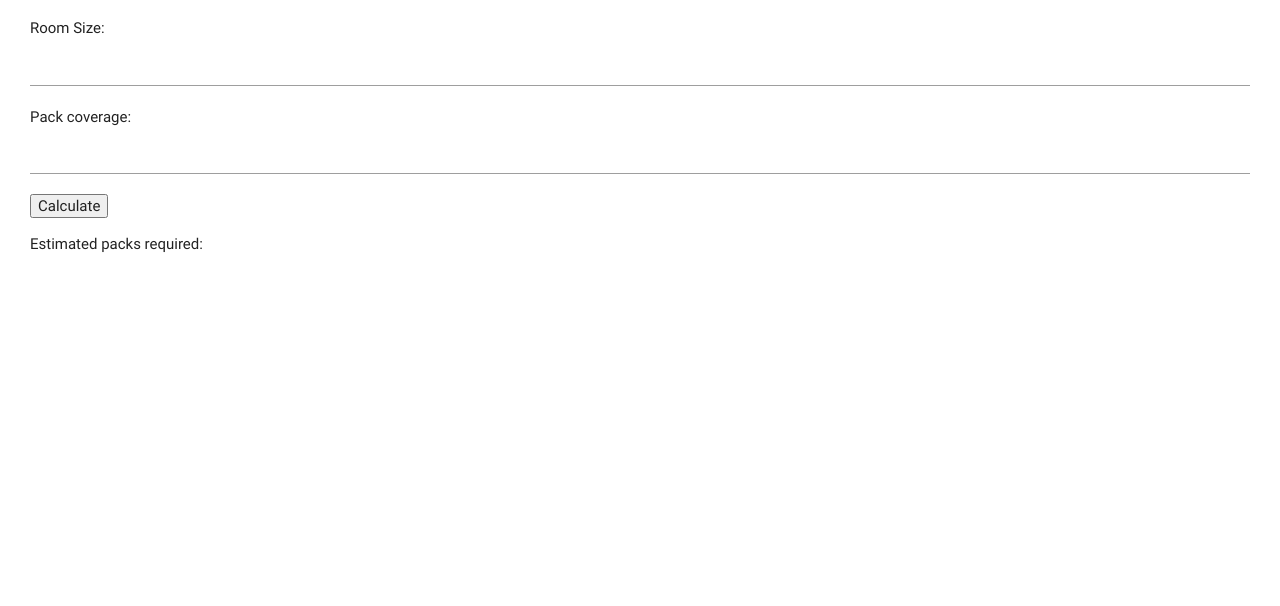
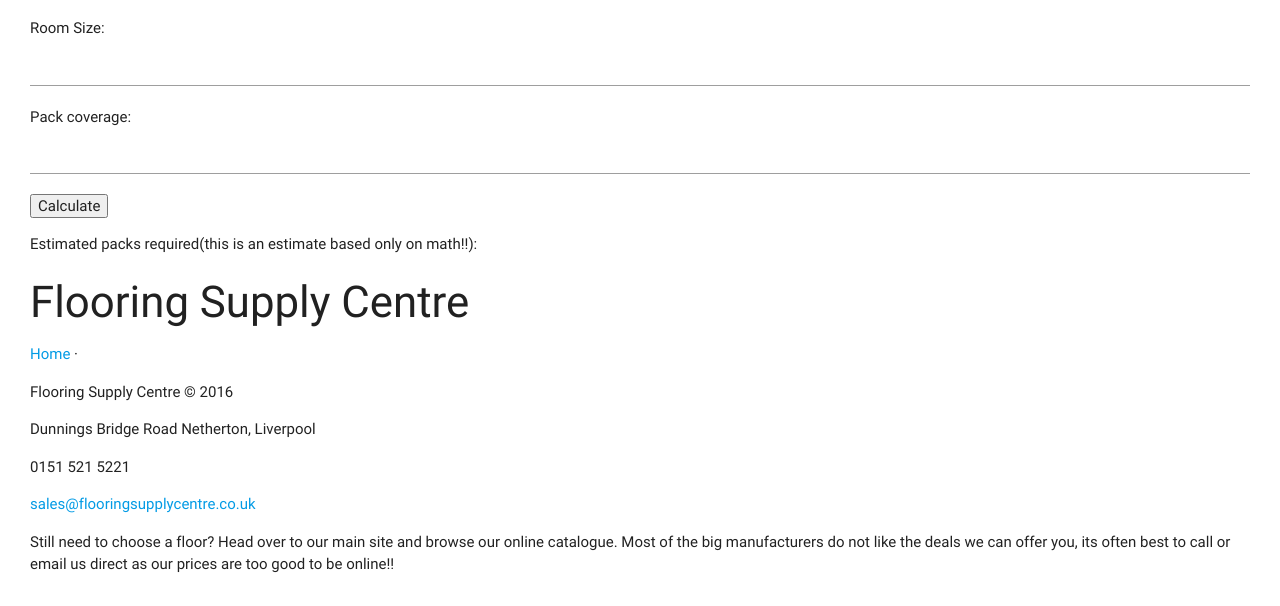
Before and after one commit to Lawqq/floorcalcu, a PHP site: page / in a window 1280 px wide. Shown: the part 543-1149 px from the top of the page. Before the commit the page ends 795 px from the top, so only its background shows below. Run offline with PHP 8.4, Linux system fonts and the light colour scheme; some libraries are stand-ins or nearby versions.

Commit message:
footer added / rework of soft stuff

```diff
--- a/index.php
+++ b/index.php
@@ -27,8 +27,68 @@
 			Pack coverage: <input type="text" id="fourthNumber" /><br>
 			<input type="button" onClick="divideBy()" Value="Calculate" />
 		</form>
-						<p>Estimated packs required: <br>
+						<p>Estimated packs required(this is an estimate based only on math!!): <br>
 						<span id = "result2"></span></p>
+
+
+
+<footer class="footer-distributed">
+
+			<div class="footer-left">
+
+				<h3>Flooring Supply Centre</h3>
+
+				<p class="footer-links">
+					<a href="">Home</a>
+					·
+				</p>
+
+				<p class="footer-company-name">Flooring Supply Centre &copy; 2016</p>
+			</div>
+
+			<div class="footer-center">
+
+				<div>
+					<i class="fa fa-map-marker"></i>
+					<p><span>Dunnings Bridge Road </span> Netherton, Liverpool</p>
+				</div>
+
+				<div>
+					<i class="fa fa-phone"></i>
+					<p>0151 521 5221</p>
+				</div>
+
+				<div>
+					<i class="fa fa-envelope"></i>
+					<p><a href="mailto:support@company.com">sales@flooringsupplycentre.co.uk</a></p>
+				</div>
+
+			</div>
+
+			<div class="footer-right">
+
+				<p class="footer-company-about">
+					<span>Still need to choose a floor?</span>
+				Head over to our main site and browse our online catalogue.  Most of the big manufacturers do not like the deals we can offer you, its often best to call or email us direct as our prices are too good to be online!!
+				</p>
+
+				<div class="footer-icons">
+
+					<a href="https://www.facebook.com/FSCMerseyside/"><i class="fa fa-facebook"></i></a>
+					<a href="https://twitter.com/fscmerseyside"><i class="fa fa-twitter"></i></a>
+
+				</div>
+
+			</div>
+
+		</footer>
+
+
+
+
+
+
+
 
 <script type="text/javascript">
 		function multiplyBy()
```
